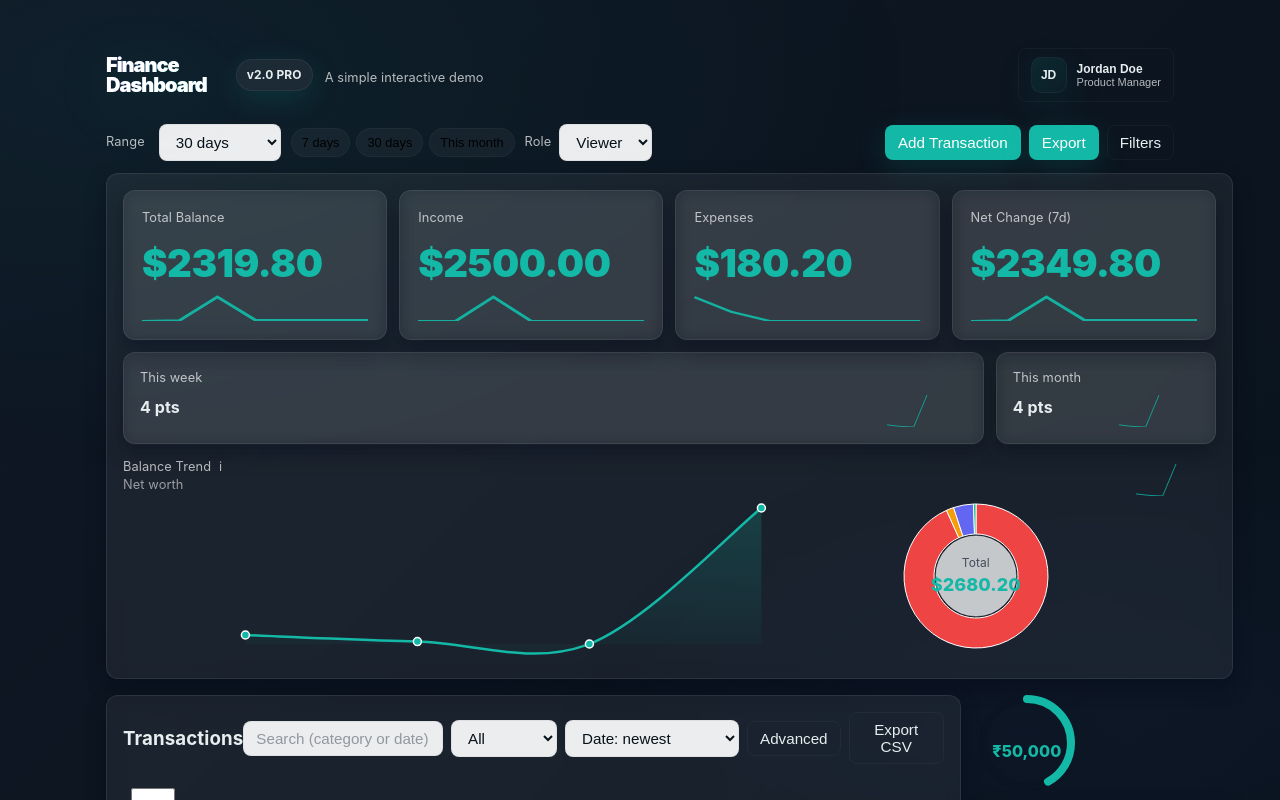
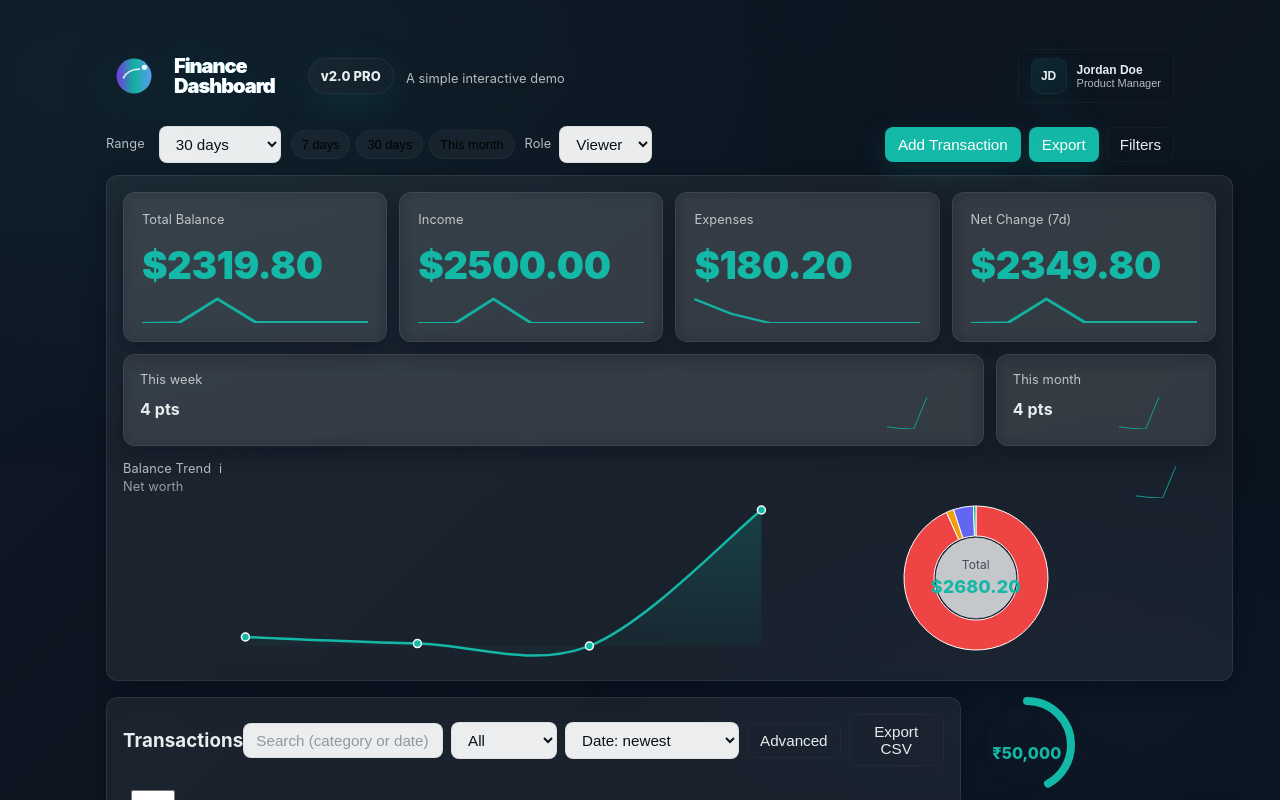
Before and after one commit to abhigyan7731/Finance-Dashboard-UI, a Next.js app: page / in a window 1280 px wide. Shown: the top 800 px of the page. Built offline with nearby package versions, Linux system fonts and the light colour scheme.

Commit message:
Add hot-update files for Webpack and Header component
- Created new hot-update files for the Header component and Webpack runtime.
- Implemented eval-source-map for development purposes.
- Updated Header component to include new features and context usage.

```diff
--- a/src/components/Header.jsx
+++ b/src/components/Header.jsx
@@ -17,6 +17,20 @@ export default function Header(){
   return (
     <header className="fd-header header" style={{gap:12}}>
       <div className="fd-logo-wrap">
+        <div className="fd-logo-mark" aria-hidden>
+          <svg width="56" height="56" viewBox="0 0 64 64" fill="none" xmlns="http://www.w3.org/2000/svg" aria-hidden>
+            <defs>
+              <linearGradient id="g1" x1="0" x2="1">
+                <stop offset="0%" stopColor="#7c3aed" />
+                <stop offset="50%" stopColor="#14b8a6" />
+                <stop offset="100%" stopColor="#60a5fa" />
+              </linearGradient>
+            </defs>
+            <circle cx="32" cy="32" r="20" fill="url(#g1)" opacity="0.95" />
+            <path d="M20 34c3-6 10-10 18-10" stroke="rgba(255,255,255,0.9)" strokeWidth="2" strokeLinecap="round" strokeLinejoin="round" opacity="0.9"/>
+            <circle cx="44" cy="22" r="3" fill="white" opacity="0.9" />
+          </svg>
+        </div>
         <h1 className="fd-logo" style={{margin:0}}>Finance<br/>Dashboard <span className="fd-logo-accent"></span></h1>
         <span className="fd-logo-badge">v2.0 PRO</span>
         <div className="small" style={{marginTop:6}}>A simple interactive demo</div>
--- a/src/index.css
+++ b/src/index.css
@@ -122,14 +122,25 @@ button:focus, input:focus, select:focus{outline:2px solid rgba(20,184,166,0.12);
 /* Finance Dashboard hero logo styles */
 .fd-header{padding:8px 0;display:flex;align-items:center;justify-content:space-between}
 .fd-logo-wrap{display:flex;flex-direction:row;align-items:center;gap:12px}
-.fd-logo{font-size:clamp(1.6rem, 6vw, 3.2rem);font-weight:900;margin:0;line-height:1;letter-spacing:-1px;background:linear-gradient(90deg,#7c3aed,#14b8a6,#60a5fa,#f59e0b);background-size:200% 200%;-webkit-background-clip:text;background-clip:text;color:transparent;animation:fd-gradient 6s linear infinite;text-align:left}
+
+.fd-logo{font-size:clamp(2.2rem, 8vw, 4.8rem);font-weight:900;margin:0;line-height:1;letter-spacing:-1px;background:linear-gradient(90deg,#7c3aed,#14b8a6,#60a5fa,#f59e0b);background-size:300% 300%;-webkit-background-clip:text;background-clip:text;color:transparent;animation:fd-gradient 8s linear infinite;text-align:left;transition:transform 280ms ease, filter 280ms ease}
 .fd-logo-accent{display:inline-block;margin-left:6px;color:inherit}
-.fd-logo-badge{margin-left:8px;padding:6px 10px;border-radius:999px;background:rgba(255,255,255,0.06);border:1px solid rgba(255,255,255,0.06);font-weight:700;font-size:12px;color:var(--text);box-shadow:var(--glow-accent)}
+.fd-logo-badge{margin-left:12px;padding:8px 12px;border-radius:999px;background:linear-gradient(90deg,rgba(255,255,255,0.04),rgba(255,255,255,0.02));border:1px solid rgba(255,255,255,0.06);font-weight:800;font-size:13px;color:var(--text);box-shadow:0 10px 36px rgba(20,184,166,0.12);transform:translateY(0)}
 
 @keyframes fd-gradient{0%{background-position:0% 50%}50%{background-position:100% 50%}100%{background-position:0% 50%}}
 
 /* Neon glow for logo */
-.fd-logo{filter:drop-shadow(0 8px 32px rgba(20,184,166,0.12))}
+.fd-logo{filter:drop-shadow(0 12px 42px rgba(20,184,166,0.16))}
+.fd-logo:hover{transform:scale(1.04) rotate(-0.5deg);filter:drop-shadow(0 18px 48px rgba(20,184,166,0.22))}
+
+/* glossy shine overlay */
+.fd-logo::after{content:'';display:block;height:10%;width:60%;position:relative;top:-6px;left:0;background:linear-gradient(90deg,rgba(255,255,255,0.25),rgba(255,255,255,0.06));filter:blur(8px);opacity:0.12;pointer-events:none}
+
+/* decorative mark left of the logo */
+.fd-logo-mark{width:56px;height:56px;flex:0 0 56px;border-radius:12px;display:flex;align-items:center;justify-content:center;transform-origin:center;transition:transform 420ms ease, filter 420ms ease}
+.fd-logo-mark svg{display:block}
+.fd-logo-mark{filter:drop-shadow(0 12px 36px rgba(20,184,166,0.12))}
+.fd-logo-mark:hover{transform:scale(1.06) rotate(-6deg)}
 
 /* layout: keep controls on right on desktop, stack on mobile */
 @media (min-width:641px){
```
